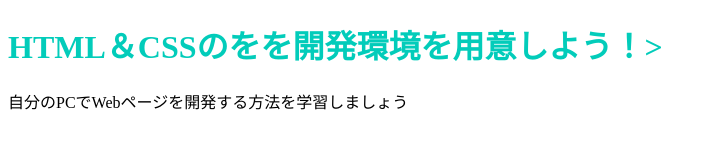
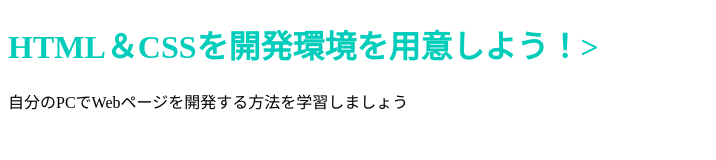
Before and after one commit to daisuke-kimura/daisuke-kimura, a plain HTML site: page index.html in a window 1280 px wide. Shown: the whole page, without its empty margins (0-716 px from the left). Drawn offline with Linux system fonts and the light colour scheme.

Commit message:
Update index.html

```diff
--- a/index.html
+++ b/index.html
@@ -6,7 +6,7 @@
   <link rel="stylesheet" href="stylesheet.css">
 </head>
 <body>
-  <h1 class="title">HTML＆CSSのをを開発環境を用意しよう！>
+  <h1 class="title">HTML＆CSSを開発環境を用意しよう！>
     </h1>
     <p>自分のPCでWebページを開発する方法を学習しましょう</p>
 </body>
```
